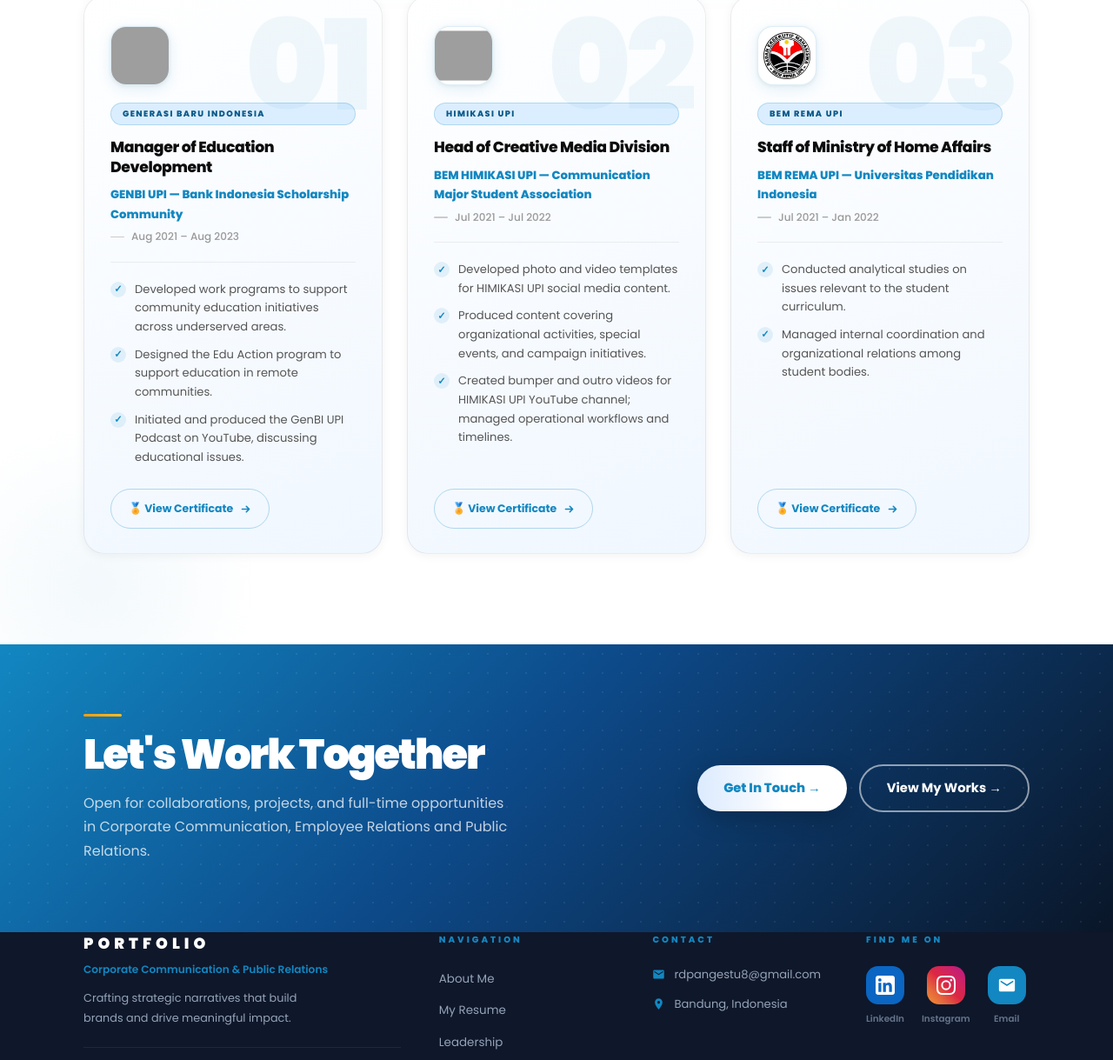
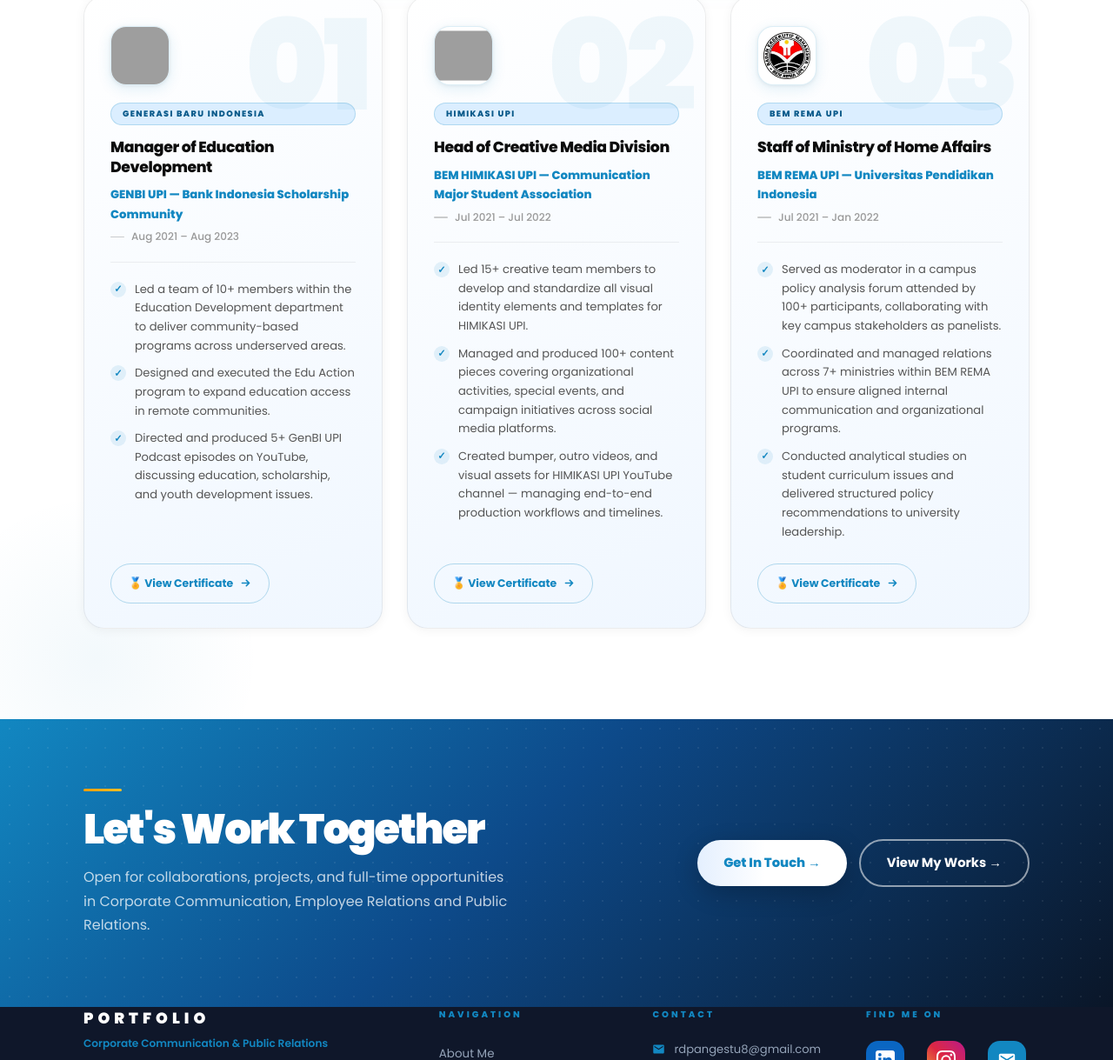
Before and after one commit to rzkidwip/portfolio, a plain HTML site: page index.html in a window 1280 px wide. Shown: the part 1350-2569 px from the top of the page at 87% size. Drawn offline with Linux system fonts and the light colour scheme; grey boxes are pictures that could not be loaded.

Commit message:
Leadership - add quantitative achievements

```diff
--- a/index.html
+++ b/index.html
@@ -188,15 +188,15 @@
           <ul class="ls-bullets">
             <li>
               <span class="ls-bullet-dot">✓</span>
-              Developed work programs to support community education initiatives across underserved areas.
+              Led a team of 10+ members within the Education Development department to deliver community-based programs across underserved areas.
             </li>
             <li>
               <span class="ls-bullet-dot">✓</span>
-              Designed the Edu Action program to support education in remote communities.
+              Designed and executed the Edu Action program to expand education access in remote communities.
             </li>
             <li>
               <span class="ls-bullet-dot">✓</span>
-              Initiated and produced the GenBI UPI Podcast on YouTube, discussing educational issues.
+              Directed and produced 5+ GenBI UPI Podcast episodes on YouTube, discussing education, scholarship, and youth development issues.
             </li>
           </ul>
           <a href="#" class="ls-cert-btn">
@@ -220,15 +220,15 @@
           <ul class="ls-bullets">
             <li>
               <span class="ls-bullet-dot">✓</span>
-              Developed photo and video templates for HIMIKASI UPI social media content.
+              Led 15+ creative team members to develop and standardize all visual identity elements and templates for HIMIKASI UPI.
             </li>
             <li>
               <span class="ls-bullet-dot">✓</span>
-              Produced content covering organizational activities, special events, and campaign initiatives.
+              Managed and produced 100+ content pieces covering organizational activities, special events, and campaign initiatives across social media platforms.
             </li>
             <li>
               <span class="ls-bullet-dot">✓</span>
-              Created bumper and outro videos for HIMIKASI UPI YouTube channel; managed operational workflows and timelines.
+              Created bumper, outro videos, and visual assets for HIMIKASI UPI YouTube channel — managing end-to-end production workflows and timelines.
             </li>
           </ul>
           <a href="#" class="ls-cert-btn">
@@ -252,11 +252,15 @@
           <ul class="ls-bullets">
             <li>
               <span class="ls-bullet-dot">✓</span>
-              Conducted analytical studies on issues relevant to the student curriculum.
+              Served as moderator in a campus policy analysis forum attended by 100+ participants, collaborating with key campus stakeholders as panelists.
             </li>
             <li>
               <span class="ls-bullet-dot">✓</span>
-              Managed internal coordination and organizational relations among student bodies.
+              Coordinated and managed relations across 7+ ministries within BEM REMA UPI to ensure aligned internal communication and organizational programs.
+            </li>
+            <li>
+              <span class="ls-bullet-dot">✓</span>
+              Conducted analytical studies on student curriculum issues and delivered structured policy recommendations to university leadership.
             </li>
           </ul>
           <a href="#" class="ls-cert-btn">
```
